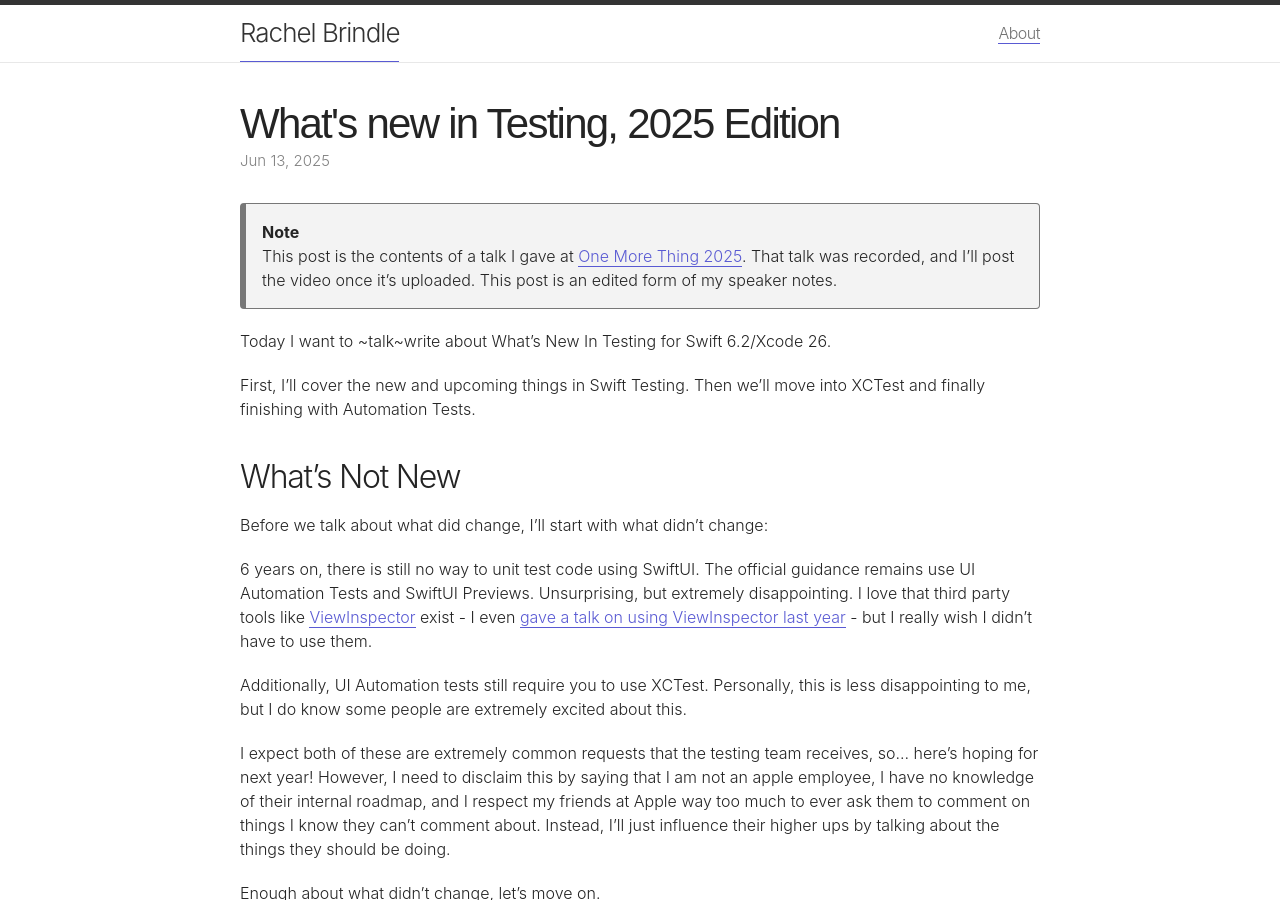
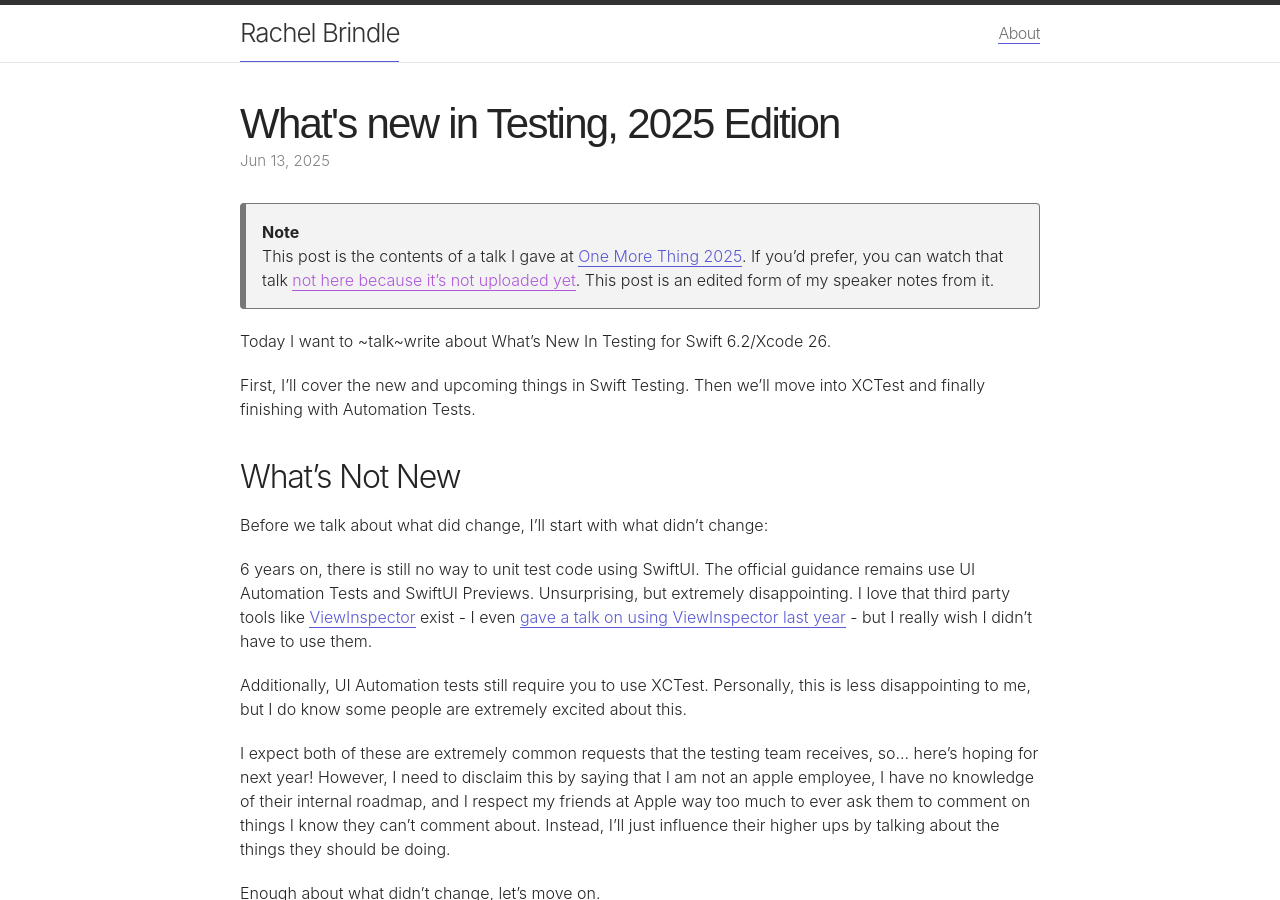
Before and after one commit to younata/younata.github.io, a Jekyll site: the page built from _posts/2025-06-13-whats-new-in-testing-swift-6-2.md, in a window 1280 px wide and 900 px high. Built offline with Jekyll 4.4.1, drawn with Linux system fonts in a browser that asks for light colours.

```diff
--- a/_posts/2025-06-13-whats-new-in-testing-swift-6-2.md
+++ b/_posts/2025-06-13-whats-new-in-testing-swift-6-2.md
@@ -8,7 +8,7 @@
 <div class="aside">
 <b>Note</b>
 <br />
-This post is the contents of a talk I gave at [One More Thing 2025](https://omt-conf.com/). That talk was recorded, and I'll post the video once it's uploaded. This post is an edited form of my speaker notes.
+This post is the contents of a talk I gave at [One More Thing 2025](https://omt-conf.com/). If you'd prefer, you can watch that talk [not here because it's not uploaded yet](). This post is an edited form of my speaker notes from it.
 </div>
 
 Today I want to ~talk~write about What's New In Testing for Swift 6.2/Xcode 26.
```
